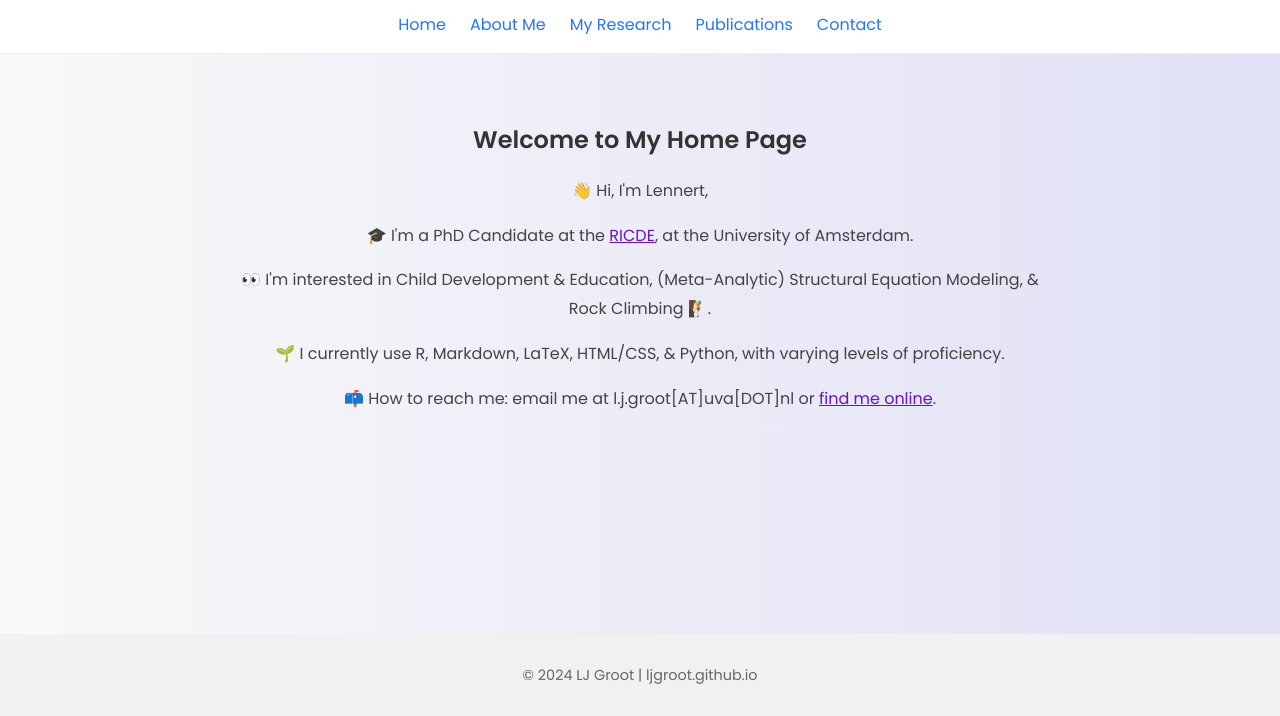
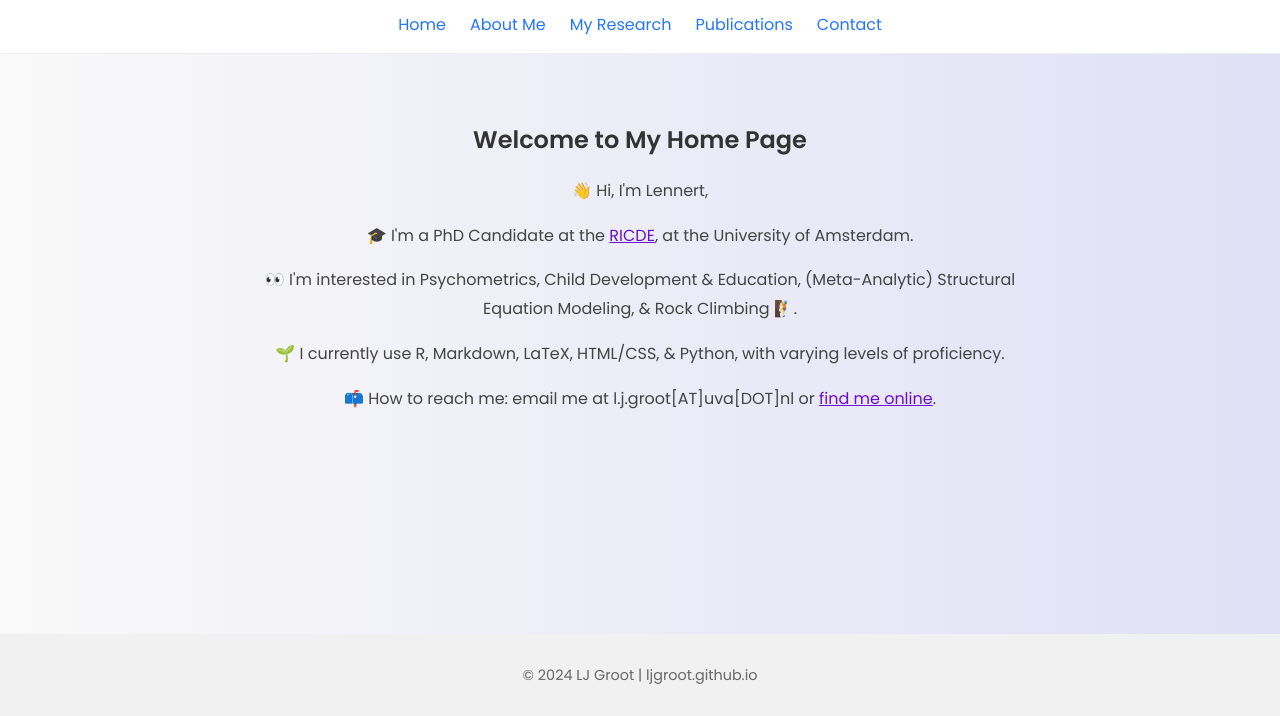
Before and after one commit to LJGroot/ljgroot.github.io, a plain HTML site: page index.html in a window 1280 px wide. Shown: the part 84-800 px from the top of the page. Drawn offline with Linux system fonts and the light colour scheme.

Commit message:
Update index.html

```diff
--- a/index.html
+++ b/index.html
@@ -106,7 +106,7 @@
             <h2>Welcome to My Home Page</h2>
             <p class="about-me">👋 Hi, I'm Lennert,</p>
             <p class="about-me">🎓 I'm a PhD Candidate at the <a href="https://cde.uva.nl/" target="_blank" style="color: #6a11cb;">RICDE</a>, at the University of Amsterdam.</p>
-            <p class="about-me">👀 I'm interested in Child Development & Education, (Meta-Analytic) Structural Equation Modeling, & Rock Climbing 🧗.</p>
+            <p class="about-me">👀 I'm interested in Psychometrics, Child Development & Education, (Meta-Analytic) Structural Equation Modeling, & Rock Climbing 🧗.</p>
             <p class="about-me">🌱 I currently use R, Markdown, LaTeX, HTML/CSS, & Python, with varying levels of proficiency.</p>
             <p class="about-me">📫 How to reach me: email me at l.j.groot[AT]uva[DOT]nl or <a href="contact.html" style="color: #6a11cb;">find me online</a>.</p>
         </div>
```
